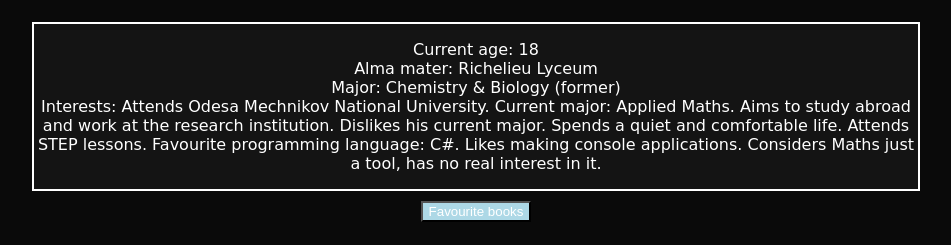
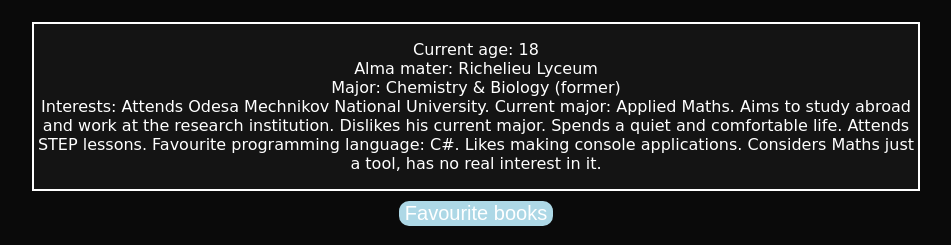
Before and after one commit to Dyanavio/HTML-ONU, a website: page index.html in a window 1280 px wide. Shown: the part 555-800 px from the top of the page, without its empty margins (164-1115 px from the left). Drawn offline with Linux system fonts and the light colour scheme; a web font is replaced by a local one.

Commit message:
Minor changes

```diff
--- a/style.css
+++ b/style.css
@@ -14,9 +14,9 @@
 
 img
 {
-   display: block;
-   margin: auto;
-   width: 30%;
+  display: block;
+  margin: auto;
+  width: 30%;
 }
 .header2
 {
@@ -45,4 +45,7 @@
   margin: 10px;
   color: white;
   background-color: lightblue;
+  border: 0px;
+  border-radius: 10px;
+  font-size: 20px;
 }
```
